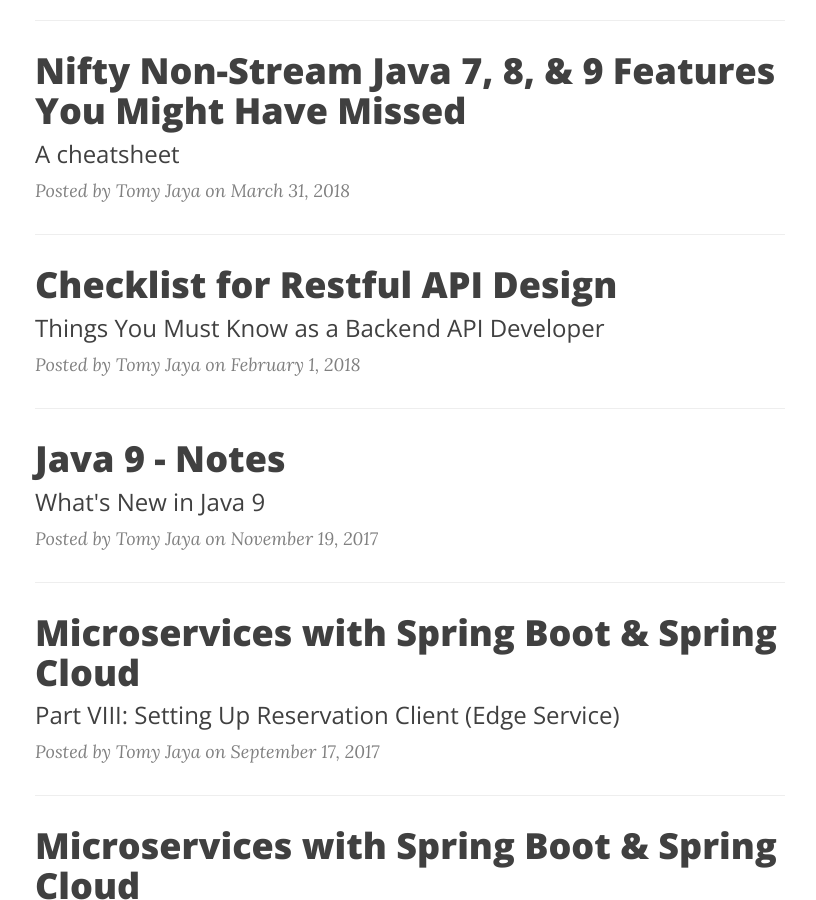
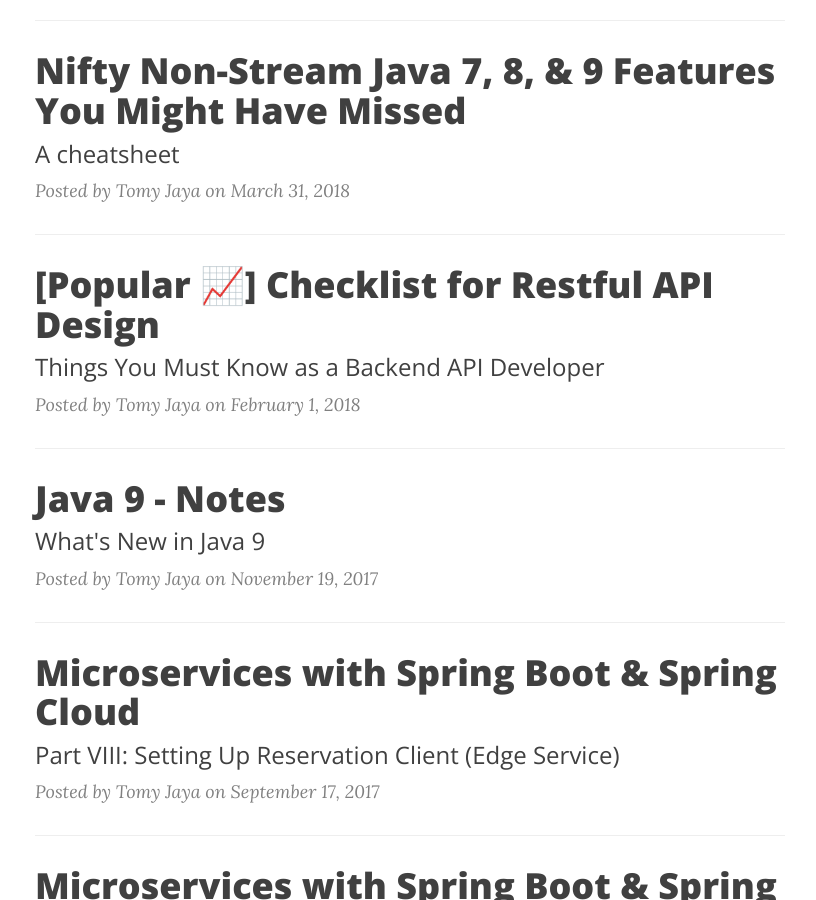
Before and after one commit to TomyJaya/tomyjaya.github.io, a Jekyll site: the page built from blog/index.html, in a window 1280 px wide and 900 px high, scrolled down 825 px. Shown: the whole window, without its empty margins (230-1046 px from the left). Built offline with Jekyll 4.4.1, drawn with Linux system fonts in a browser that asks for light colours; nearby versions of some CDN libraries; the list of posts is cut into pages by our own code; comment, search, counter and statistics services are not loaded.

Commit message:
Try to add popular prefix

```diff
--- a/_posts/2018-02-01-api-design.md
+++ b/_posts/2018-02-01-api-design.md
@@ -5,6 +5,7 @@
 date:       2018-02-01 12:00:00
 author:     "Tomy Jaya"
 header-img: "img/post-bg-checklist.jpg"
+prefix:     "[Popular 📈] "
 tags:
 - design
 - api
--- a/blog/index.html
+++ b/blog/index.html
@@ -8,7 +8,7 @@
 {% for post in paginator.posts %}
 <div class="post-preview">
     <a href="{{ post.url | prepend: site.baseurl }}">
-        <h2 class="post-title">            {{ post.title }}
+        <h2 class="post-title"> {{ post.prefix }} {{ post.title }}
         </h2>
         {% if post.subtitle %}
         <h3 class="post-subtitle">
```
